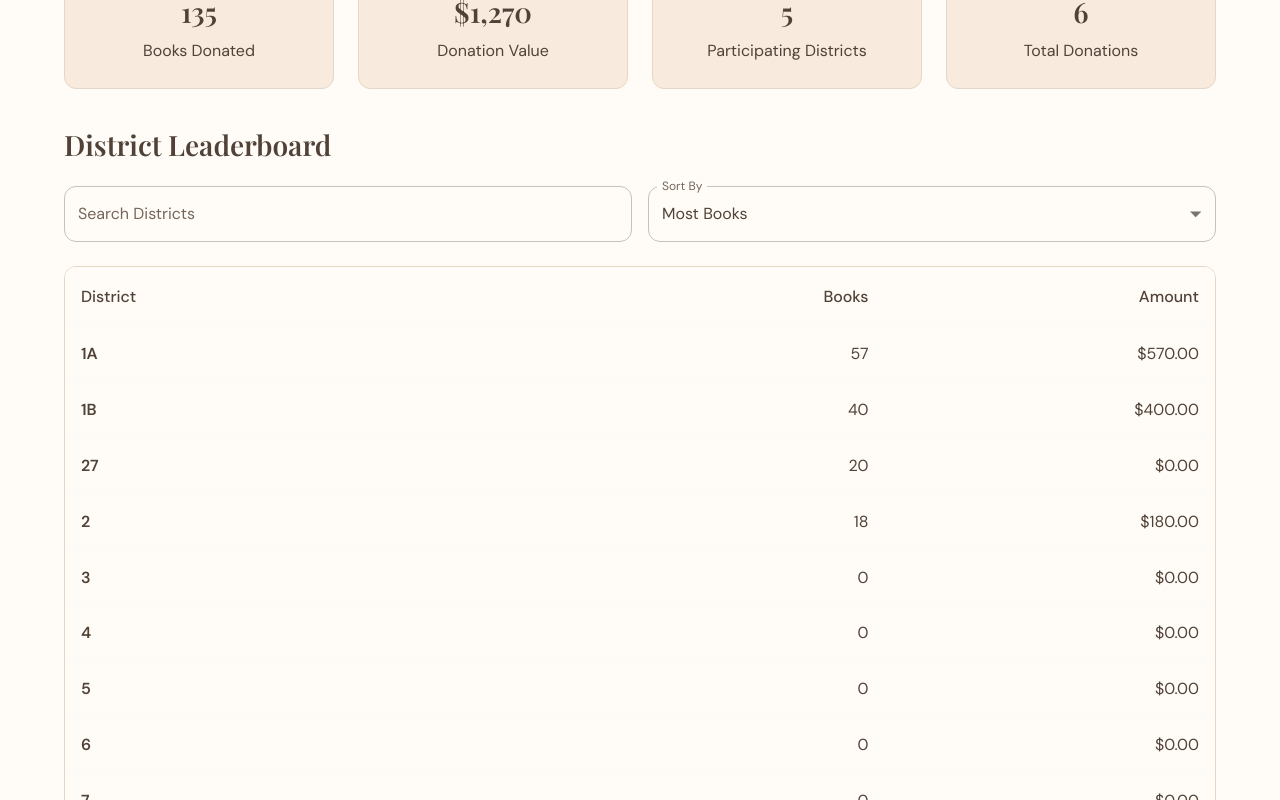
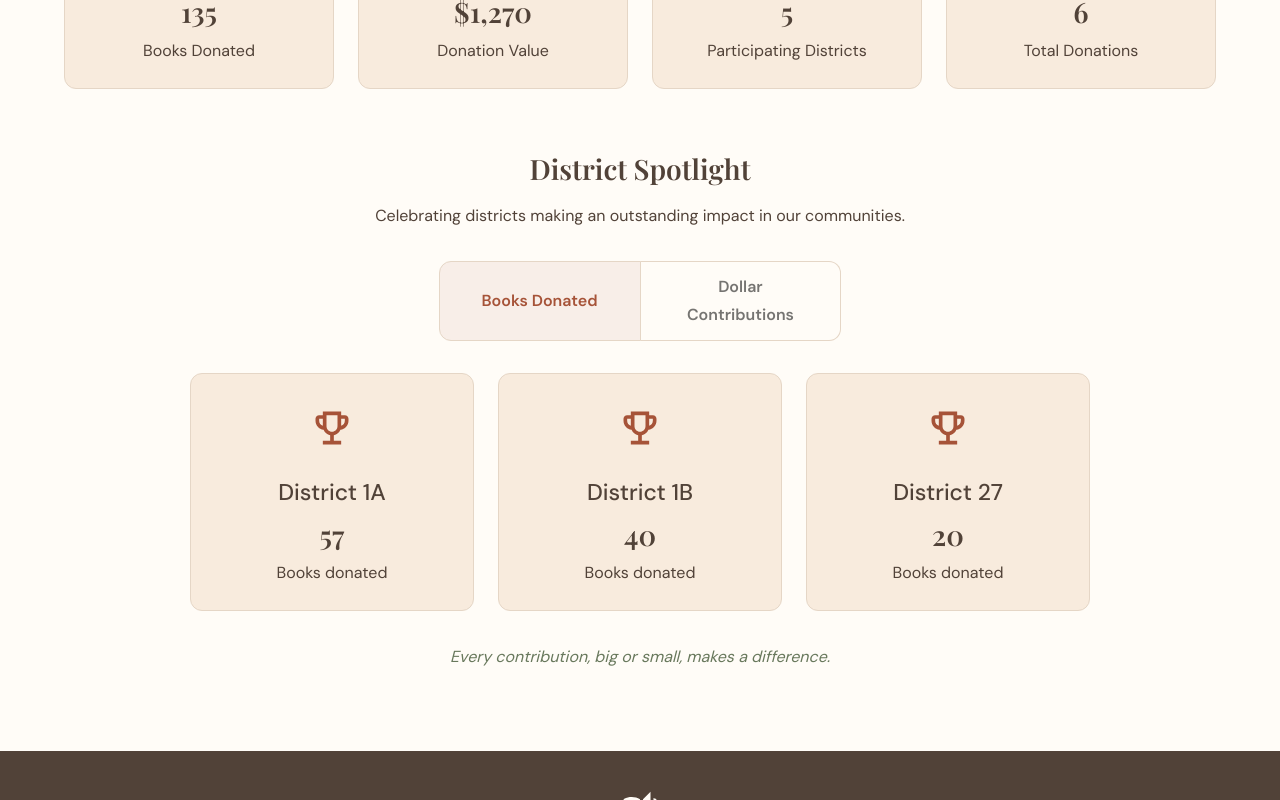
Before and after one commit to rantslm/operation-gift-a-book, a React (Vite) app: page / in a window 1280 px wide. Shown: the part 1080-1880 px from the top of the page. Built offline with nearby package versions, Linux system fonts and the light colour scheme.

Commit message:
Replace distric leaderboard with spotlight

```diff
--- a/src/components/Dashboard.jsx
+++ b/src/components/Dashboard.jsx
@@ -1,85 +1,40 @@
-import { useState, useMemo } from "react";
+import { useMemo } from "react";
 
 import {
   Box,
   Container,
   Typography,
-  TextField,
-  MenuItem,
-  Paper,
-  Table,
-  TableBody,
-  TableCell,
-  TableContainer,
-  TableHead,
-  TableRow,
 } from "@mui/material";
 
 import ImpactSummary from "./ImpactSummary";
+import DistrictSpotlight from "./DistrictSpotlight";
 
 import {
   getImpactSummary,
-  getDistrictStats,
+  getDistrictSpotlight,
 } from "../services/donationService";
 
 function Dashboard({ donations }) {
-  const [search, setSearch] = useState("");
-  const [sortBy, setSortBy] = useState("books");
-
   const summary = useMemo(
     () => getImpactSummary(donations),
     [donations]
   );
 
-  const districtStats = useMemo(
-    () => getDistrictStats(donations),
+  const spotlight = useMemo(
+    () => getDistrictSpotlight(donations),
     [donations]
   );
-
-  const filteredDistricts = useMemo(() => {
-    const result = districtStats.filter((district) =>
-      district.name.toLowerCase().includes(
-        search.trim().toLowerCase()
-      )
-    );
-
-    return result.sort((a, b) => {
-      switch (sortBy) {
-        case "books":
-          return b.totalBooks - a.totalBooks;
-
-        case "amount":
-          return b.totalAmount - a.totalAmount;
-
-        case "recent":
-          return (b.latestDonation || "").localeCompare(
-            a.latestDonation || ""
-          );
-
-        case "district":
-          return a.name.localeCompare(b.name, undefined, {
-            numeric: true,
-          });
-
-        default:
-          return 0;
-      }
-    });
-  }, [districtStats, search, sortBy]);
-
-  const currency = new Intl.NumberFormat("en-US", {
-    style: "currency",
-    currency: "USD",
-  });
 
   return (
     <Box
       component="section"
       id="dashboard"
+      aria-labelledby="dashboard-heading"
       sx={{ py: { xs: 6, md: 10 } }}
     >
       <Container maxWidth="lg">
         <Typography
+          id="dashboard-heading"
           variant="h2"
           gutterBottom
           sx={{ textAlign: "center" }}
@@ -91,105 +46,12 @@ function Dashboard({ donations }) {
           color="text.secondary"
           sx={{ textAlign: "center" }}
         >
-          See how our districts are sharing the gift of
-          reading in their communities.
+          Together, we are sharing the gift of reading.
         </Typography>
 
         <ImpactSummary summary={summary} />
 
-        <Typography variant="h3" sx={{ mb: 3 }}>
-          District Leaderboard
-        </Typography>
-
-        <Box
-          sx={{
-            display: "grid",
-            gridTemplateColumns: {
-              xs: "1fr",
-              sm: "1fr 1fr",
-            },
-            gap: 2,
-            mb: 3,
-          }}
-        >
-          <TextField
-            label="Search Districts"
-            value={search}
-            onChange={(event) =>
-              setSearch(event.target.value)
-            }
-          />
-
-          <TextField
-            select
-            label="Sort By"
-            value={sortBy}
-            onChange={(event) =>
-              setSortBy(event.target.value)
-            }
-          >
-            <MenuItem value="books">Most Books</MenuItem>
-            <MenuItem value="amount">Most Money</MenuItem>
-            <MenuItem value="recent">Most Recent</MenuItem>
-            <MenuItem value="district">
-              District Number
-            </MenuItem>
-          </TextField>
-        </Box>
-
-        <TableContainer
-          component={Paper}
-          elevation={0}
-          sx={{
-            border: 1,
-            borderColor: "divider",
-            bgcolor: "background.default",
-            maxHeight: 600,
-          }}
-        >
-          <Table stickyHeader aria-label="District leaderboard">
-            <TableHead>
-              <TableRow>
-                <TableCell>District</TableCell>
-                <TableCell align="right">Books</TableCell>
-                <TableCell align="right">Amount</TableCell>
-              </TableRow>
-            </TableHead>
-
-            <TableBody>
-              {filteredDistricts.map((district) => (
-                <TableRow key={district.id} hover>
-                  <TableCell
-                    component="th"
-                    scope="row"
-                    sx={{ fontWeight: 600 }}
-                  >
-                    {district.name}
-                  </TableCell>
-
-                  <TableCell align="right">
-                    {district.totalBooks.toLocaleString()}
-                  </TableCell>
-
-                  <TableCell align="right">
-                    {currency.format(district.totalAmount)}
-                  </TableCell>
-                </TableRow>
-              ))}
-
-              {filteredDistricts.length === 0 && (
-                <TableRow>
-                  <TableCell
-                    colSpan={3}
-                    sx={{ textAlign: "center", py: 4 }}
-                  >
-                    No districts found.
-                  </TableCell>
-                </TableRow>
-              )}
-            </TableBody>
-          </Table>
-        </TableContainer>
+        <DistrictSpotlight spotlight={spotlight} />
       </Container>
     </Box>
   );
--- /dev/null
+++ b/src/components/DistrictSpotlight.jsx
@@ -0,0 +1,195 @@
+import { useState } from "react";
+
+import {
+  Box,
+  Card,
+  CardContent,
+  Typography,
+  ToggleButton,
+  ToggleButtonGroup,
+} from "@mui/material";
+
+import EmojiEventsOutlinedIcon from
+  "@mui/icons-material/EmojiEventsOutlined";
+
+const currency = new Intl.NumberFormat("en-US", {
+  style: "currency",
+  currency: "USD",
+});
+
+function DistrictSpotlight({ spotlight }) {
+  const [category, setCategory] = useState("books");
+
+  const featuredDistricts =
+    category === "books"
+      ? spotlight.topByBooks
+      : spotlight.topByAmount;
+
+  function handleCategoryChange(event, newCategory) {
+    if (newCategory !== null) {
+      setCategory(newCategory);
+    }
+  }
+
+  function getDistrictName(district) {
+    return district.id === "Research Lodges"
+      ? district.name
+      : `District ${district.name}`;
+  }
+
+  return (
+    <Box
+      component="section"
+      aria-labelledby="spotlight-heading"
+      sx={{ mt: 8 }}
+    >
+      <Typography
+        id="spotlight-heading"
+        variant="h3"
+        sx={{ textAlign: "center", mb: 2 }}
+      >
+        District Spotlight
+      </Typography>
+
+      <Typography
+        color="text.secondary"
+        sx={{
+          textAlign: "center",
+          maxWidth: 600,
+          mx: "auto",
+          mb: 4,
+        }}
+      >
+        Celebrating districts making an outstanding
+        impact in our communities.
+      </Typography>
+
+      <Box
+        sx={{
+          display: "flex",
+          justifyContent: "center",
+          mb: 4,
+        }}
+      >
+        <ToggleButtonGroup
+          value={category}
+          exclusive
+          onChange={handleCategoryChange}
+          aria-label="Donation category"
+          color="primary"
+          sx={{
+            width: { xs: "100%", sm: "auto" },
+          }}
+        >
+          <ToggleButton
+            value="books"
+            sx={{
+              flex: 1,
+              px: { xs: 2, sm: 4 },
+              textTransform: "none",
+            }}
+          >
+            Books Donated
+          </ToggleButton>
+
+          <ToggleButton
+            value="amount"
+            sx={{
+              flex: 1,
+              px: { xs: 2, sm: 4 },
+              textTransform: "none",
+            }}
+          >
+            Dollar Contributions
+          </ToggleButton>
+        </ToggleButtonGroup>
+      </Box>
+
+      {featuredDistricts.length > 0 ? (
+        <Box
+          sx={{
+            display: "grid",
+            gridTemplateColumns: {
+              xs: "1fr",
+              sm: `repeat(${featuredDistricts.length}, 1fr)`,
+            },
+            gap: 3,
+            maxWidth: 900,
+            mx: "auto",
+          }}
+        >
+          {featuredDistricts.map((district) => (
+            <Card
+              key={district.id}
+              sx={{
+                bgcolor: "background.paper",
+                textAlign: "center",
+              }}
+            >
+              <CardContent sx={{ py: 4 }}>
+                <EmojiEventsOutlinedIcon
+                  aria-hidden="true"
+                  sx={{
+                    fontSize: 44,
+                    color: "primary.main",
+                    mb: 2,
+                  }}
+                />
+
+                <Typography variant="h6" sx={{ mb: 1 }}>
+                  {getDistrictName(district)}
+                </Typography>
+
+                <Typography
+                  variant="h3"
+                  sx={{ fontWeight: 600, mb: 1 }}
+                >
+                  {category === "books"
+                    ? district.totalBooks.toLocaleString()
+                    : currency.format(district.totalAmount)}
+                </Typography>
+
+                <Typography color="text.secondary">
+                  {category === "books"
+                    ? "Books donated"
+                    : "Contributed"}
+                </Typography>
+              </CardContent>
+            </Card>
+          ))}
+        </Box>
+      ) : (
+        <Box
+          sx={{
+            bgcolor: "background.paper",
+            borderRadius: 3,
+            p: 5,
+            textAlign: "center",
+          }}
+        >
+          <Typography variant="h5" sx={{ mb: 1 }}>
+            Our journey is just beginning!
+          </Typography>
+
+          <Typography color="text.secondary">
+            Districts will be featured here as
+            contributions are received.
+          </Typography>
+        </Box>
+      )}
+
+      <Typography
+        sx={{
+          textAlign: "center",
+          color: "secondary.main",
+          fontStyle: "italic",
+          mt: 4,
+        }}
+      >
+        Every contribution, big or small, makes a difference.
+      </Typography>
+    </Box>
+  );
+}
+
+export default DistrictSpotlight;
--- a/src/services/donationService.js
+++ b/src/services/donationService.js
@@ -63,3 +63,24 @@ export function getDistrictStats(records = donations) {
     };
   });
 }
+
+export function getDistrictSpotlight(records = donations) {
+  const districtStats = getDistrictStats(records).filter(
+    (district) => district.id !== "Other"
+  );
+
+  const topByBooks = [...districtStats]
+    .filter((district) => district.totalBooks > 0)
+    .sort((a, b) => b.totalBooks - a.totalBooks)
+    .slice(0, 3);
+
+  const topByAmount = [...districtStats]
+    .filter((district) => district.totalAmount > 0)
+    .sort((a, b) => b.totalAmount - a.totalAmount)
+    .slice(0, 3);
+
+  return {
+    topByBooks,
+    topByAmount,
+  };
+}
```
